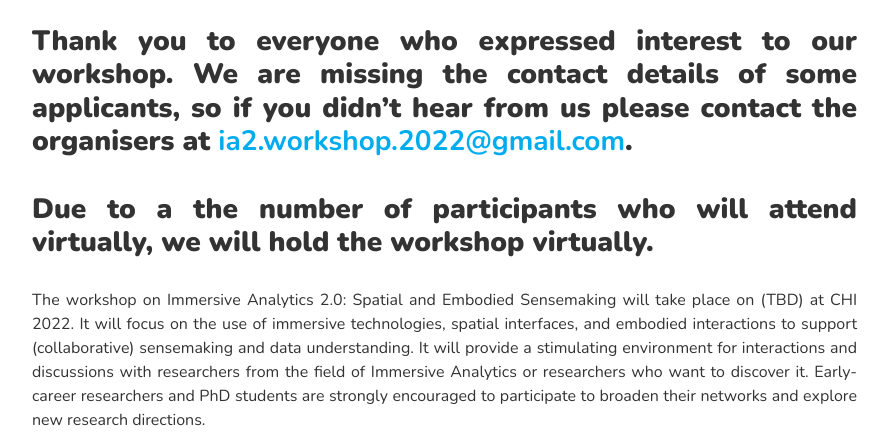
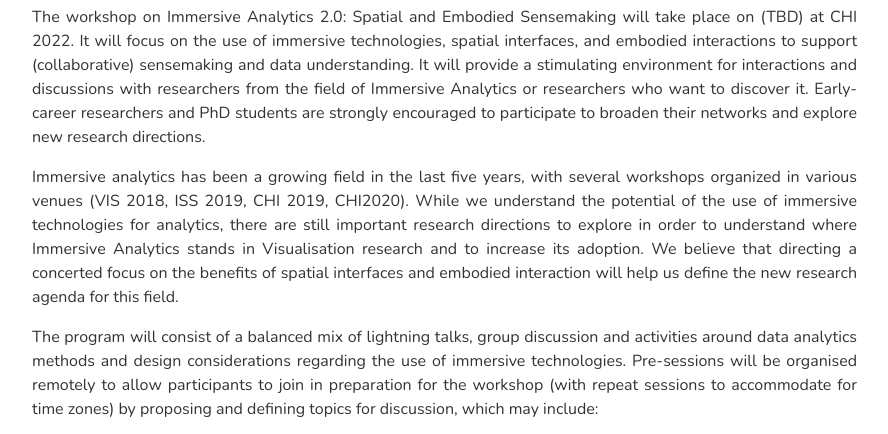
Before and after one commit to ia2workshop2022/ia2workshop2022.github.io, a website: page index.html in a window 1280 px wide. Shown: the part 704-1138 px from the top of the page, without its empty margins (53-941 px from the left). Drawn offline with nearby package versions, Linux system fonts and the light colour scheme.

Commit message:
hide notification

```diff
--- a/index.html
+++ b/index.html
@@ -81,11 +81,11 @@
         spatial interfaces, and embodied interaction to support sensemaking, data understanding, and collaborative analytics.
         This workshop will aim at putting this agenda together, by gathering international experts from Immersive Analytics and
         related fields to define which studies need to be conducted to assess the effect of embodied interaction on cognition in data analytics.</p>
-      <h1>Call for Participation</h1>
-      <h3 style="padding-bottom: 20px;">Thank you to everyone who expressed interest to our workshop. We are missing the contact details of some applicants,
+      <!--h3 style="padding-bottom: 20px;">Thank you to everyone who expressed interest to our workshop. We are missing the contact details of some applicants,
         so if you didn’t hear from us please contact the organisers at
         <a target="_blank" href="mailto:ia2.workshop.2022@gmail.com" target="_blank">ia2.workshop.2022@gmail.com</a>.
-        <br><br>Due to a the number of participants who will attend virtually, we will hold the workshop virtually.</h3>
+        <br><br>Due to a the number of participants who will attend virtually, we will hold the workshop virtually.</h3-->
+      <h1>Call for Participation</h1>
       <p>
         The workshop on Immersive Analytics 2.0: Spatial and Embodied Sensemaking will take place on (TBD) at CHI 2022.
         It will focus on the use of immersive technologies, spatial interfaces, and embodied interactions to support (collaborative) sensemaking and data understanding.
```
